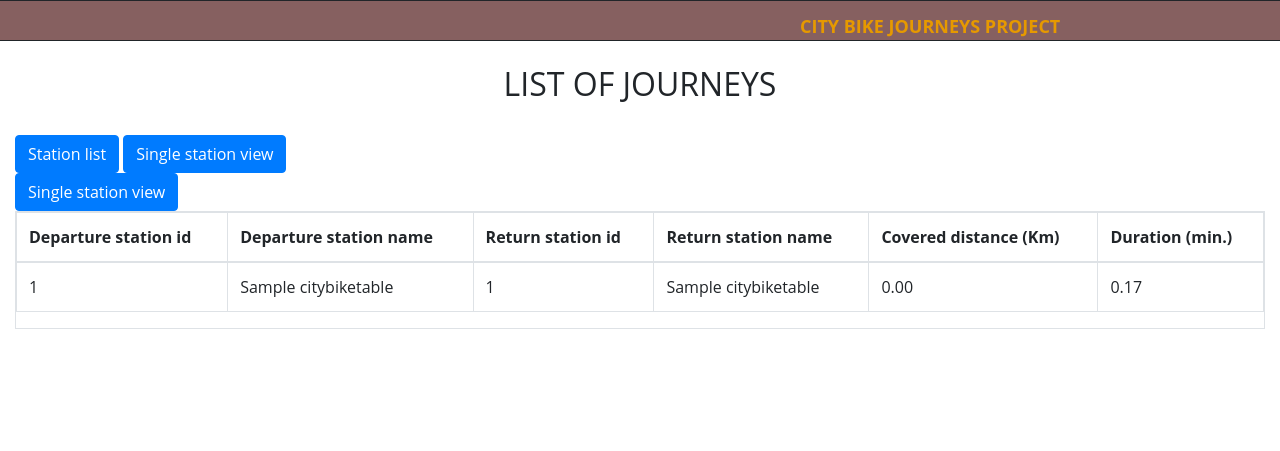
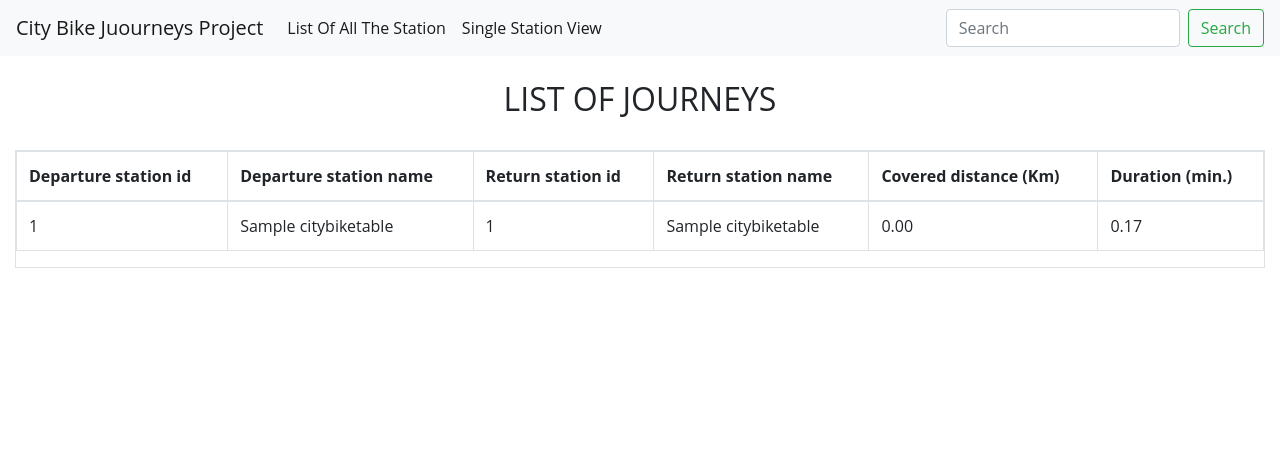
Before and after one commit to shardendu-design/solita_project, a Flask app: page / in a window 1280 px wide. Shown: the top 451 px of the page. Run offline with Flask 3, Linux system fonts and the light colour scheme; tables that the repository leaves empty hold one stand-in row (values such as "Sample post"); some libraries are stand-ins or nearby versions; some web fonts are replaced.

Commit message:
add new navbar with search option

```diff
--- a/app/citybike/templates/citibyike_list.html
+++ b/app/citybike/templates/citibyike_list.html
@@ -8,13 +8,7 @@
 
             <h2 class="company_name_heading">LIST OF JOURNEYS</h2>
           <br>
-          <div>
-            <a href="" class="btn btn-primary">Station list</a>
-            <a href="" class="btn btn-primary">Single station view</a>
-          </div>
-          <div>
-            <a href="" class="btn btn-primary">Single station view</a>
-          </div>
+
 
             <div class="table table-bordered">
 
--- a/app/citybike/templates/layout.html
+++ b/app/citybike/templates/layout.html
@@ -41,7 +41,33 @@
 
             {# navigation bar #}
             {% block navbar %}
-            <div class="topnav" id="myTopnav">
+            <nav class="navbar navbar-expand-lg navbar-light bg-light">
+                <a class="navbar-brand" href="{{ url_for('main.display_citybike_details') }}">City Bike Juourneys Project</a>
+                <button class="navbar-toggler" type="button" data-toggle="collapse" data-target="#navbarTogglerDemo02" aria-controls="navbarTogglerDemo02" aria-expanded="false" aria-label="Toggle navigation">
+                  <span class="navbar-toggler-icon"></span>
+                </button>
+
+                <div class="collapse navbar-collapse" id="navbarTogglerDemo02">
+                  <ul class="navbar-nav mr-auto mt-2 mt-lg-0">
+                    <li class="nav-item active">
+                      <a class="nav-link" href="#">List Of All The Station <span class="sr-only">(current)</span></a>
+                    </li>
+                    <li class="nav-item active">
+                        <a class="nav-link" href="#">Single Station View <span class="sr-only">(current)</span></a>
+                    </li>
+                    <li class="nav-item">
+
+                    </li>
+                  </ul>
+                  <form class="form-inline my-2 my-lg-0">
+                    <input class="form-control mr-sm-2" type="search" placeholder="Search">
+                    <button class="btn btn-outline-success my-2 my-sm-0" type="submit">Search</button>
+                  </form>
+                </div>
+              </nav>
+
+
+            <!-- <div class="topnav" id="myTopnav">
 
                 <a class="active" href="{{ url_for('main.display_citybike_details') }}">CITY BIKE JOURNEYS PROJECT</a>
 
@@ -50,7 +76,7 @@
                     <i class="fa fa-bars"></i>
                 </a>
 
-              </div>
+              </div> -->
 
             {% endblock navbar %}
 
```
